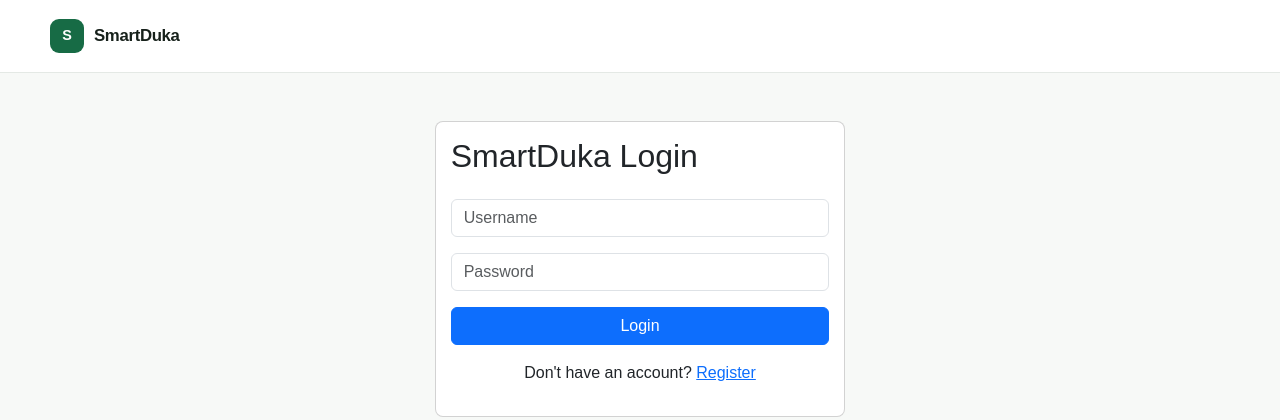
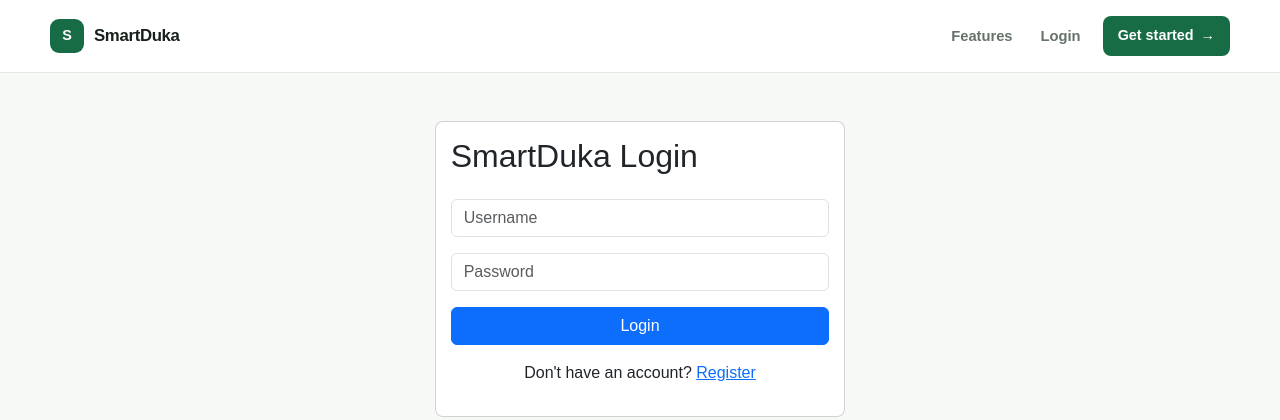
Before and after one commit to Michael-Nyawade/smart-duka, a Django app: a page that uses templates/base.html in a window 1280 px wide. Shown: the top 420 px of the page. Run offline with Django 5.2, Linux system fonts and the light colour scheme; some libraries are stand-ins or nearby versions.

Commit message:
fix: nav links and logout were invisible on desktop widths (missing navbar-expand behavior)

```diff
--- a/static/css/base.css
+++ b/static/css/base.css
@@ -169,6 +169,19 @@ h2 {
     margin-top: 0;
 }
 
+/* Desktop: always show the nav links + logout, no toggle needed */
+@media (min-width: 992px) {
+    .site-navbar .navbar-collapse {
+        display: flex !important;
+        flex: 1;
+        padding: 0 !important;
+    }
+
+    .site-navbar .navbar-nav {
+        flex-direction: row !important;
+    }
+}
+
 @media (max-width: 991px) {
     .site-navbar-inner {
         min-height: 64px;
```
